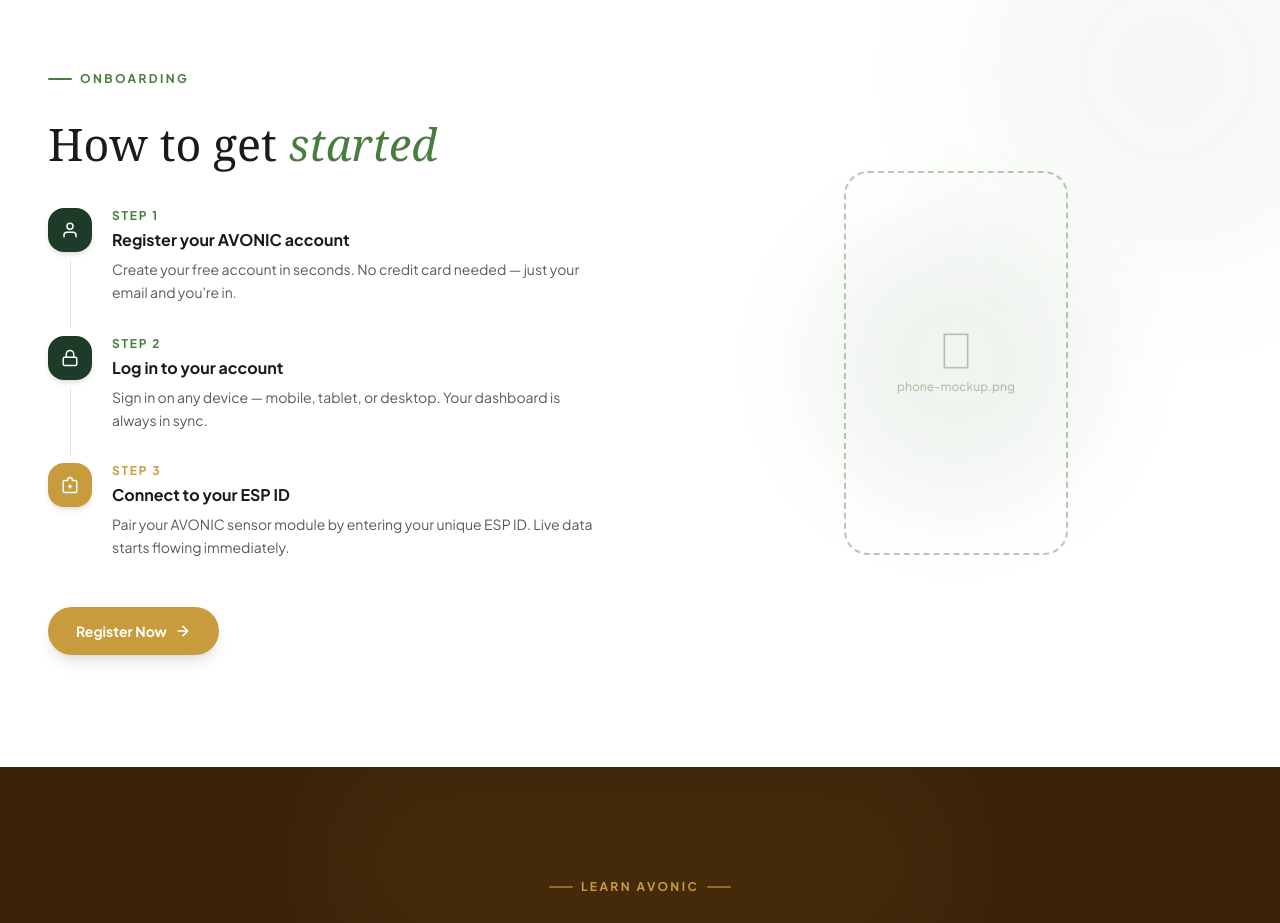
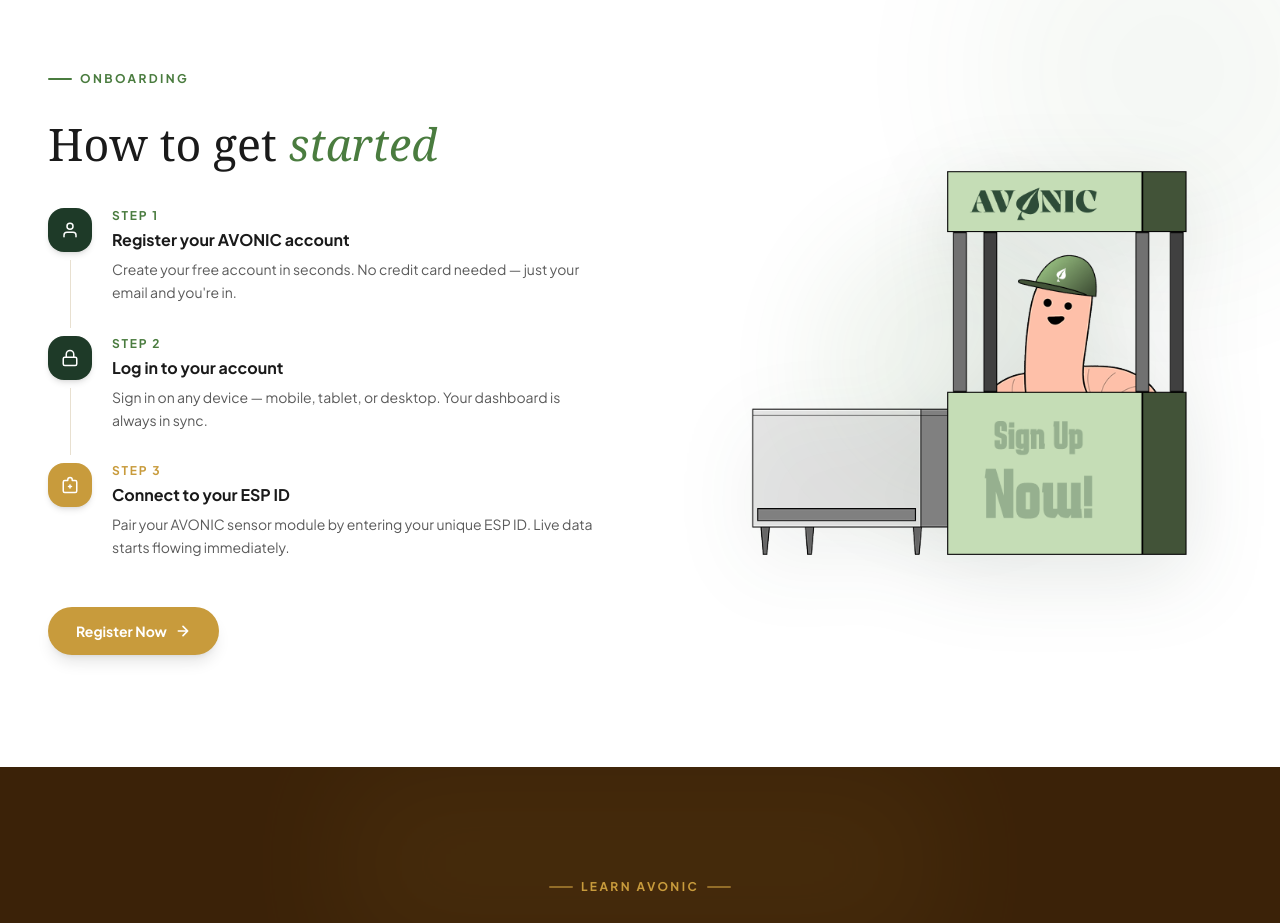
Before and after one commit to 3c0-exe/avonic-dashboard, a plain HTML site: page public/index.html in a window 1280 px wide. Shown: the part 3800-4723 px from the top of the page. Drawn offline with nearby package versions, Linux system fonts and the light colour scheme.

Commit message:
updated sign-up  section: added illustration

```diff
--- a/public/index.html
+++ b/public/index.html
@@ -876,15 +876,15 @@
           </div>
         </div>
 
-        <!-- Right: Phone mockup -->
+
+        <!-- Right: Illustration -->
         <div class="flex justify-center items-center relative">
           <div class="absolute w-72 h-72 rounded-full pointer-events-none" style="background:#4A7C3F;opacity:0.08;filter:blur(50px);"></div>
-          <!-- Replace with your phone mockup image -->
           <img
-            src="./images/phone-mockup.png"
-            alt="AVONIC mobile app"
-            class="relative z-10 w-full max-w-[260px] md:max-w-xs drop-shadow-2xl object-contain"
-            onerror="this.outerHTML = `<div class='relative z-10 w-56 h-96 rounded-3xl border-2 border-dashed flex flex-col items-center justify-center text-center p-5' style='border-color:#4A7C3F;opacity:0.4;color:#4A7C3F;'><svg width=40 height=40 viewBox='0 0 24 24' fill=none stroke=currentColor stroke-width=1 class=mb-2><rect x=5 y=2 width=14 height=20 rx=2/><line x1=12 y1=18 x2=12 y2=18/></svg><p class='text-xs font-medium'>phone-mockup.png</p></div>`"
+            src="/img/landing-page/sign-up-illustration.png"
+            alt="Sign Up Illustration"
+            class="relative z-10 w-full object-contain"
+            style="max-width: min(480px, 100%); filter: drop-shadow(0 20px 40px rgba(30,58,40,0.12));"
           />
         </div>
 
```
Also changed, not shown: public/img/landing-page/get-started-illustration.png (added), public/img/landing-page/sign-up-illustration.png (added).
